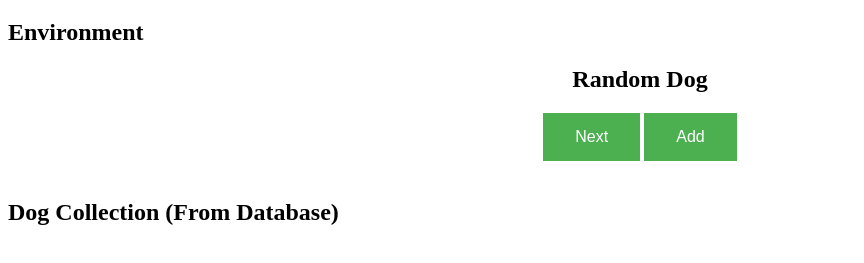
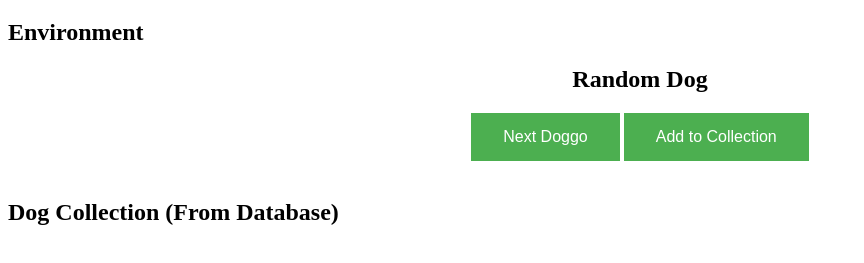
Before and after one commit to Ralphive/btp-12-dogs-app, a website: page views/index.html in a window 1280 px wide. Shown: the part 61-324 px from the top of the page, without its empty margins (0-864 px from the left). Drawn offline with Linux system fonts and the light colour scheme; no server answers; files whose address does not match are found by name.

Commit message:
new button labels

```diff
--- a/views/index.html
+++ b/views/index.html
@@ -16,8 +16,8 @@
     </div>
     <div class="random-dog-div">
         <h2>Random Dog</h2>
-        <button class="button" onclick="randomDog()">Next</button>
-        <button class="button" onclick="addDog()">Add</button>
+        <button class="button" onclick="randomDog()">Next Doggo</button>
+        <button class="button" onclick="addDog()">Add to Collection</button>
         <div class="dog-container" id="dog-container">
             <img id="random-dog" src="" alt="">
         </div>
```
